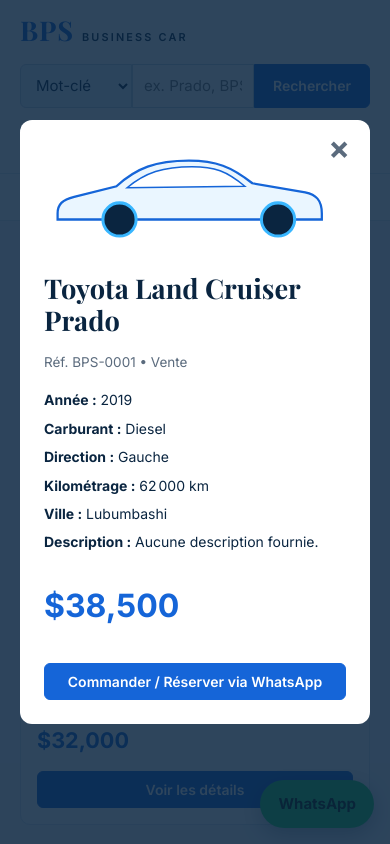
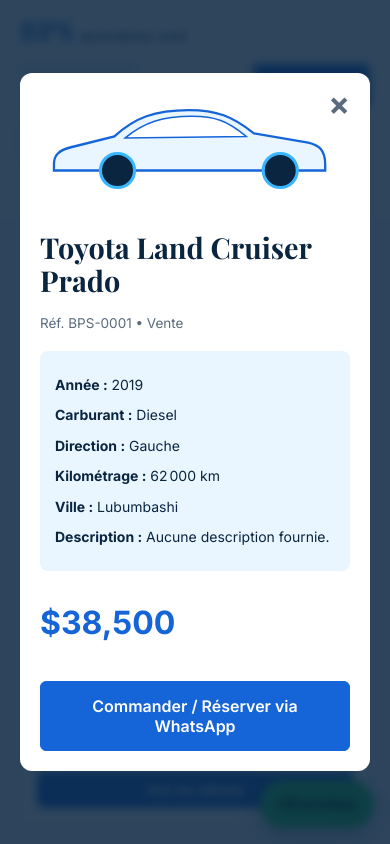
Before and after one commit to jordan-lydia/BPS-SERVICES-CAR, a plain HTML site: page index.html in a window 390 px wide. Both pictures are taken after a click on the element "Nouveau". Shown: the part 2829-3673 px from the top of the page. Drawn offline with nearby package versions, Linux system fonts and the light colour scheme; no server answers.

Commit message:
Update style.css

```diff
--- a/style.css
+++ b/style.css
@@ -81,50 +81,101 @@ footer{background:var(--navy);color:#b9d3ee;padding:36px 0;font-size:14px}footer
 
 /* --- MODALE VEHICULE --- */
 .modal {
-  position: fixed; inset: 0; z-index: 50;
+  position: fixed; inset: 0; z-index: 100;
   background: rgba(10,37,64,0.85);
   display: flex; align-items: center; justify-content: center;
   padding: 20px;
+  backdrop-filter: blur(4px);
 }
 .modal-content {
   background: #fff;
   border-radius: 12px;
-  max-width: 900px;
+  max-width: 950px;
   width: 100%;
   max-height: 90vh;
   overflow-y: auto;
-  padding: 24px;
+  padding: 30px;
   position: relative;
   display: grid;
-  grid-template-columns: 1fr 1fr;
-  gap: 24px;
+  grid-template-columns: 1.2fr 1fr;
+  gap: 30px;
 }
 @media (max-width: 768px) {
-  .modal-content { grid-template-columns: 1fr; }
+  .modal-content {
+    grid-template-columns: 1fr;
+    padding: 20px;
+  }
 }
 .close-modal {
-  position: absolute; top: 12px; right: 20px;
+  position: absolute; top: 15px; right: 20px;
   font-size: 32px; line-height: 1; cursor: pointer;
   color: var(--mu); font-weight: bold;
+  transition: color 0.2s;
+  z-index: 10;
 }
 .close-modal:hover { color: var(--navy); }
+
+/* --- GALERIE PHOTOS --- */
 .modal-gallery {
-  display: flex; flex-direction: column; gap: 10px;
+  display: flex;
+  flex-direction: column;
+  gap: 12px;
 }
 .modal-main-img-container {
-  width: 100%; border-radius: 8px; overflow: hidden;
+  width: 100%;
+  border-radius: 8px;
+  overflow: hidden;
   border: 1px solid var(--line);
+  background: #f8f9fa;
+  display: flex;
+  align-items: center;
+  justify-content: center;
+  height: 350px;
 }
 .modal-main-img-container img {
-  width: 100%; height: auto; display: block; max-height: 400px; object-fit: cover;
+  width: 100%;
+  height: 100%;
+  object-fit: contain;
+}
+
+/* Le conteneur des miniatures */
+.modal-thumbs {
+  display: flex;
+  gap: 10px;
+  overflow-x: auto;
+  padding-bottom: 5px;
 }
 .modal-thumb {
-  width: 80px; height: 60px; object-fit: cover;
-  border-radius: 6px; border: 2px solid transparent;
-  cursor: pointer; transition: border-color 0.2s;
+  width: 80px;
+  height: 60px;
+  object-fit: cover;
+  border-radius: 6px;
+  border: 2px solid transparent;
+  cursor: pointer;
+  transition: border-color 0.2s, opacity 0.2s;
+  opacity: 0.6;
+  flex-shrink: 0; /* Empêche les miniatures de rétrécir */
 }
-.modal-thumb.active { border-color: var(--blue); }
-.modal-details h2 { margin-top: 0; }
-.modal-specs { margin: 16px 0; }
-.modal-specs p { margin: 6px 0; font-size: 14px; }
-.modal-details .btn { display: block; text-align: center; margin-top: 16px; }
+.modal-thumb:hover { opacity: 1; }
+.modal-thumb.active {
+  border-color: var(--blue);
+  opacity: 1;
+}
+
+/* --- DÉTAILS --- */
+.modal-details h2 { margin-top: 0; font-size: 1.8rem; }
+.modal-specs {
+  margin: 16px 0;
+  background: var(--soft);
+  padding: 15px;
+  border-radius: 8px;
+}
+.modal-specs p { margin: 8px 0; font-size: 14px; color: var(--navy); }
+.modal-details .btn {
+  display: block;
+  text-align: center;
+  margin-top: 20px;
+  width: 100%;
+  padding: 14px;
+  font-size: 16px;
+}
```
